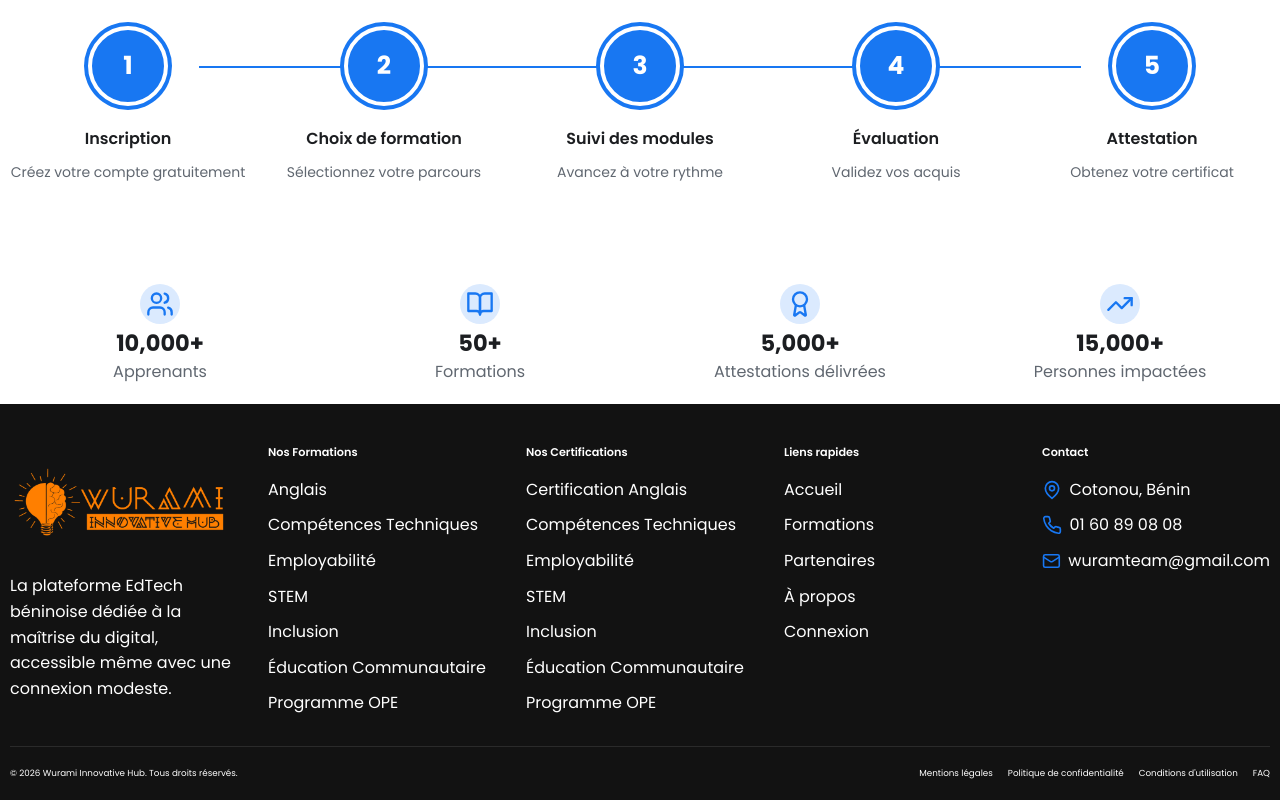
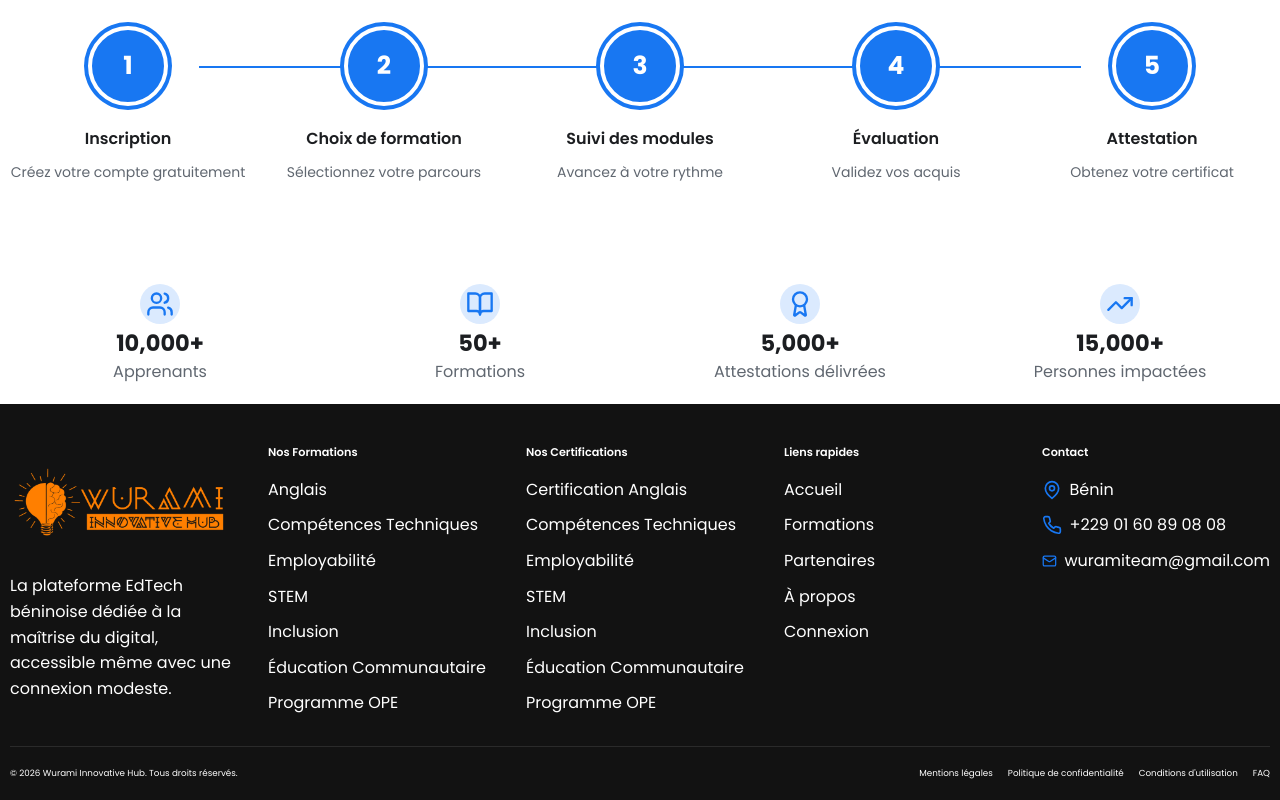
Before and after one commit to VOGLOSSOU/win-academy-fronend-app, a Next.js app: page / in a window 1280 px wide. Shown: the part 3630-4430 px from the top of the page. Built offline with nearby package versions, Linux system fonts and the light colour scheme.

Commit message:
quelques corrections..

```diff
--- a/src/components/Footer.tsx
+++ b/src/components/Footer.tsx
@@ -120,15 +120,15 @@ export default function Footer() {
             <ul className="space-y-4">
               <li className="flex items-center gap-3 text-gray-400">
                 <MapPin size={20} className="text-primary" />
-                <span>Cotonou, Bénin</span>
+                <span>Bénin</span>
               </li>
               <li className="flex items-center gap-3 text-gray-400">
                 <Phone size={20} className="text-primary" />
-                <span>01 60 89 08 08</span>
+                <span>+229 01 60 89 08 08</span>
               </li>
               <li className="flex items-center gap-3 text-gray-400">
                 <Mail size={20} className="text-primary" />
-                <span>wuramteam@gmail.com</span>
+                <span>wuramiteam@gmail.com</span>
               </li>
             </ul>
           </div>
```
